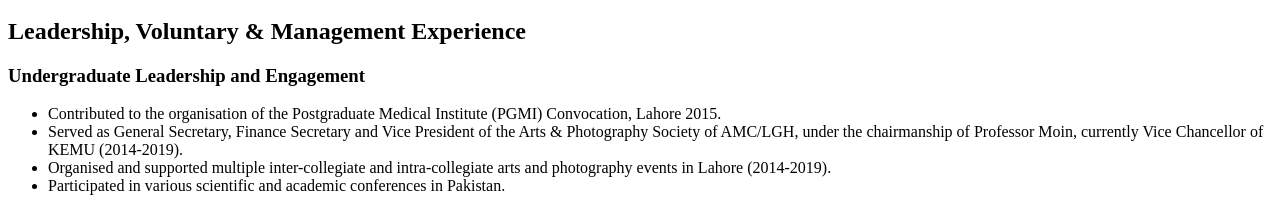
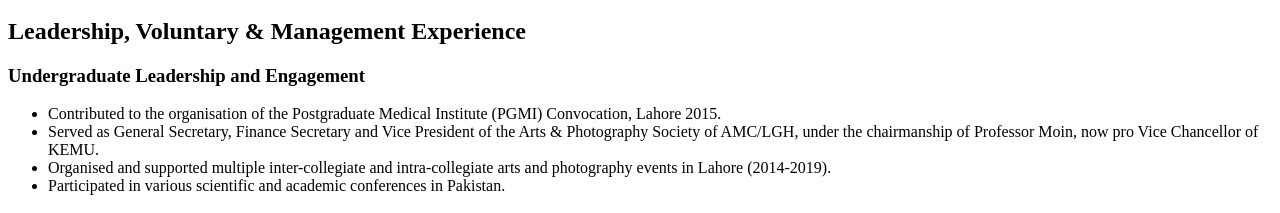
Before and after one commit to uswakhan12/Huda-Khan-portfolio, a React (Vite) app: page /about in a window 1280 px wide. Shown: the part 1466-1679 px from the top of the page. Built offline with nearby package versions, Linux system fonts and the light colour scheme; the HTML template or start-up script is replaced by a standard one.

Commit message:
Undergrad text changes

```diff
--- a/src/manifesto.js
+++ b/src/manifesto.js
@@ -219,7 +219,7 @@ export const manifesto = {
   ],
   undergraduateLeadership: [
     'Contributed to the organisation of the Postgraduate Medical Institute (PGMI) Convocation, Lahore 2015.',
-    'Served as General Secretary, Finance Secretary and Vice President of the Arts & Photography Society of AMC/LGH, under the chairmanship of Professor Moin, currently Vice Chancellor of KEMU (2014-2019).',
+    'Served as General Secretary, Finance Secretary and Vice President of the Arts & Photography Society of AMC/LGH, under the chairmanship of Professor Moin, now pro Vice Chancellor of KEMU.',
     'Organised and supported multiple inter-collegiate and intra-collegiate arts and photography events in Lahore (2014-2019).',
     'Participated in various scientific and academic conferences in Pakistan.'
   ],
```
